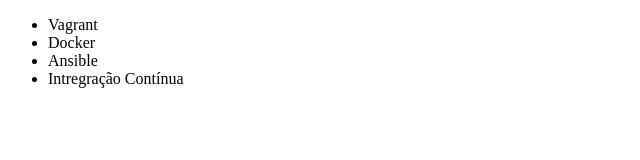
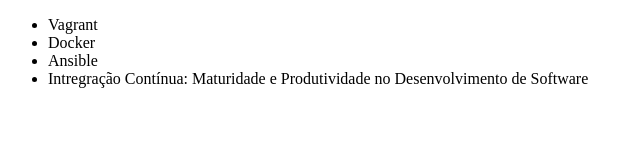
Before and after one commit to magnoturno/alura-git, a plain HTML site: page index.html in a window 1280 px wide. Shown: the whole page, without its empty margins (0-640 px from the left). Drawn offline with Linux system fonts and the light colour scheme.

Commit message:
Renomeando curso de integração contínua

```diff
--- a/index.html
+++ b/index.html
@@ -9,7 +9,7 @@
 			<li>Vagrant</li>
 			<li>Docker</li>
 			<li>Ansible
-			<li>Intregração Contínua</li>
+			<li>Intregração Contínua: Maturidade e Produtividade no Desenvolvimento de Software</li>
 		</ul>
 	</body>
 </html>
```
